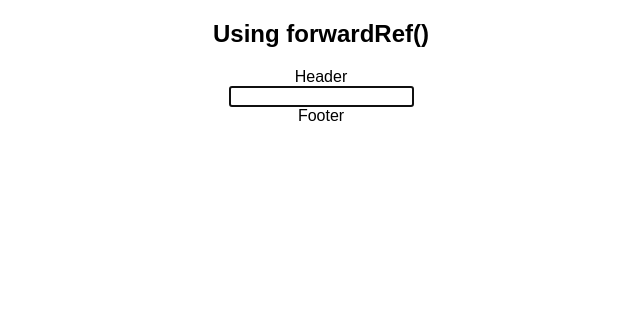
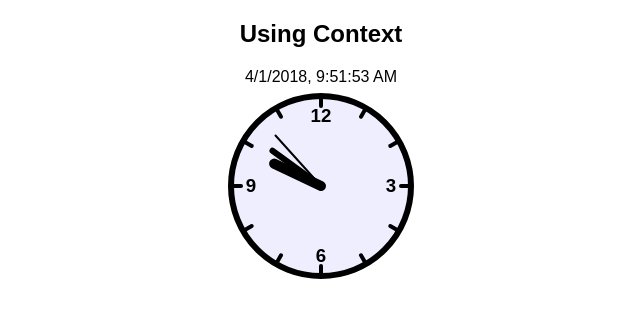
Before and after one commit to mauricedb/new-in-react-16-3, a React (Create React App) app: page / in a window 1280 px wide. Shown: the top 318 px of the page, without its empty margins (319-959 px from the left). Built offline with nearby package versions, Linux system fonts and the light colour scheme.

Commit message:
With prop drilling

```diff
--- a/src/App.js
+++ b/src/App.js
@@ -2,14 +2,16 @@ import React, { Component } from 'react';
 import './App.css';
 
 // import UsingRefs from './using-refs';
-import ForwardRef from './forward-ref';
+// import ForwardRef from './forward-ref';
+import ContextDemo from './context-demo';
 
 class App extends Component {
   render() {
     return (
       <div className="App">
         {/* <UsingRefs /> */}
-        <ForwardRef />
+        {/* <ForwardRef /> */}
+        <ContextDemo />
       </div>
     );
   }
--- /dev/null
+++ b/src/context-demo/AnalogClock.css
@@ -0,0 +1,39 @@
+/* These CSS styles all apply to the SVG elements defined below */
+.analog-clock {
+  /* styles for everything in the clock */
+  stroke: black;
+  /* black lines */
+  stroke-linecap: round;
+  /* with rounded ends */
+  fill: #eef;
+  /* on a light blue gray background */
+}
+.analog-clock-face {
+  stroke-width: 3px;
+}
+/* clock face outline */
+.analog-clock-ticks {
+  stroke-width: 2;
+}
+/* lines that mark each hour */
+.analog-clock-hourhand {
+  stroke-width: 5px;
+}
+/* wide hour hand */
+.analog-clock-minutehand {
+  stroke-width: 3px;
+}
+/* narrow minute hand */
+.analog-clock-secondhand {
+  stroke-width: 1px;
+}
+
+.analog-clock-numbers {
+  /* how to draw the numbers */
+  font-family: sans-serif;
+  font-size: 7pt;
+  font-weight: bold;
+  text-anchor: middle;
+  stroke: none;
+  fill: black;
+}
--- /dev/null
+++ b/src/context-demo/AnalogClock.js
@@ -0,0 +1,115 @@
+import React from 'react';
+import PropTypes from 'prop-types';
+
+import './AnalogClock.css';
+
+const fallbackDate = new Date(2000, 0, 1, 0, 20, 40);
+
+const HourHand = ({ time }) => {
+  const min = time.getMinutes();
+  const hour = time.getHours() % 12 + min / 60;
+  const hourangle = hour * 30;
+
+  return (
+    <line
+      className="analog-clock-hourhand"
+      x1="50"
+      y1="50"
+      x2="50"
+      y2="24"
+      transform={`rotate(${hourangle}, 50, 50)`}
+    />
+  );
+};
+
+const MinuteHand = ({ time }) => {
+  const min = time.getMinutes();
+  const minangle = min * 6;
+
+  return (
+    <line
+      className="analog-clock-minutehand"
+      x1="50"
+      y1="50"
+      x2="50"
+      y2="20"
+      transform={`rotate(${minangle}, 50, 50)`}
+    />
+  );
+};
+
+const SecondHand = ({ time }) => {
+  const sec = time.getSeconds();
+  const secangle = sec * 6;
+
+  return (
+    <line
+      className="analog-clock-secondhand"
+      x1="50"
+      y1="50"
+      x2="50"
+      y2="16"
+      transform={`rotate(${secangle}, 50, 50)`}
+    />
+  );
+};
+
+// From https://gist.github.com/janx/1188550
+const AnalogClock = ({ time = fallbackDate }) => {
+  return (
+    <svg
+      className="analog-clock"
+      viewBox="0 0 100 100"
+      width="200"
+      height="200"
+    >
+      {/* the clock face */}
+      <circle className="analog-clock-face" cx="50" cy="50" r="45" />
+
+      <g className="analog-clock-ticks">
+        {/* 12 hour tick marks */}
+        <line x1="50" y1="5.000" x2="50.00" y2="10.00" />
+        <line x1="72.50" y1="11.03" x2="70.00" y2="15.36" />
+        <line x1="88.97" y1="27.50" x2="84.64" y2="30.00" />
+        <line x1="95.00" y1="50.00" x2="90.00" y2="50.00" />
+        <line x1="88.97" y1="72.50" x2="84.64" y2="70.00" />
+        <line x1="72.50" y1="88.97" x2="70.00" y2="84.64" />
+        <line x1="50.00" y1="95.00" x2="50.00" y2="90.00" />
+        <line x1="27.50" y1="88.97" x2="30.00" y2="84.64" />
+        <line x1="11.03" y1="72.50" x2="15.36" y2="70.00" />
+        <line x1="5.000" y1="50.00" x2="10.00" y2="50.00" />
+        <line x1="11.03" y1="27.50" x2="15.36" y2="30.00" />
+        <line x1="27.50" y1="11.03" x2="30.00" y2="15.36" />
+      </g>
+
+      <g className="analog-clock-numbers">
+        {/* Number the cardinal directions */}
+        <text x="50" y="18">
+          12
+        </text>
+        <text x="85" y="53">
+          3
+        </text>
+        <text x="50" y="88">
+          6
+        </text>
+        <text x="15" y="53">
+          9
+        </text>
+      </g>
+
+      <g className="analog-clock-hands">
+        {/* Draw hands */}
+        <HourHand time={time} />
+        <MinuteHand time={time} />
+        <SecondHand time={time} />
+      </g>
+    </svg>
+  );
+};
+
+AnalogClock.propTypes = {
+  time: PropTypes.instanceOf(Date).isRequired
+};
+
+export default AnalogClock;
--- /dev/null
+++ b/src/context-demo/SimpleClock.js
@@ -0,0 +1,5 @@
+import React from 'react';
+
+const SimpleClock = ({ time }) => <div>{time.toLocaleString()}</div>;
+
+export default SimpleClock;
--- /dev/null
+++ b/src/context-demo/index.js
@@ -0,0 +1,37 @@
+import React, { Component } from 'react';
+import SimpleClock from './SimpleClock';
+import AnalogClock from './AnalogClock';
+
+const FirstChild = ({ now }) => (
+  <div>
+    <SimpleClock time={now} />
+  </div>
+);
+
+const SecondChild = ({ now }) => (
+  <div>
+    <AnalogClock time={now} />
+  </div>
+);
+
+class ContextDemo extends Component {
+  state = { now: new Date() };
+
+  componentDidMount() {
+    setInterval(() => this.setState({ now: new Date() }), 1000);
+  }
+
+  render() {
+    const { now } = this.state;
+
+    return (
+      <div>
+        <h2>Using Context</h2>
+        <FirstChild now={now} />
+        <SecondChild now={now} />
+      </div>
+    );
+  }
+}
+
+export default ContextDemo;
```
Also changed, not shown: src/context-demo/TimeContext.js (added).
